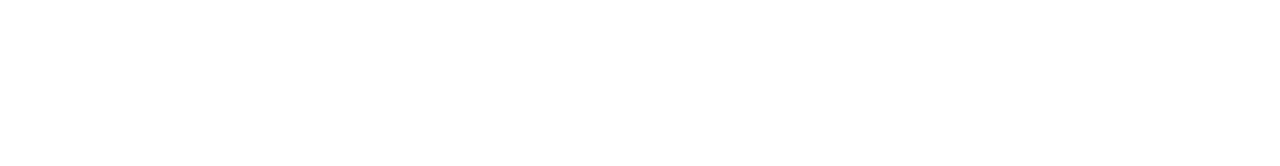
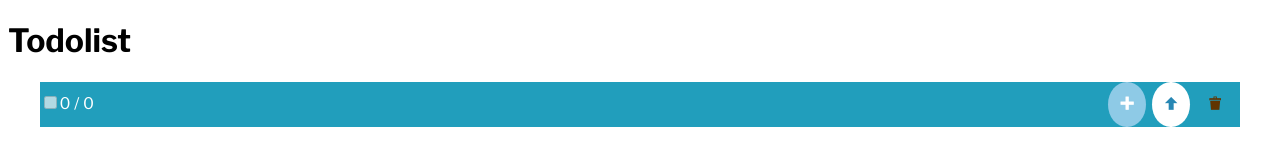
Before and after one commit to dacodemaniak/js-fondamentals, a website built with Vite: page src/index.html in a window 1280 px wide. Built offline with nearby package versions, Linux system fonts and the light colour scheme.

Commit message:
Pure css design

```diff
--- /dev/null
+++ b/src/css/buttons.css
@@ -0,0 +1,53 @@
+@import "./variables.css";
+
+:root {
+    --height: 2.8em;
+    --width: 2.8em;
+}
+
+.btn {
+    border: none;
+    background: transparent;
+}
+
+.btn-rounded {
+    width: var(--height);
+    width: var(--width);
+    border-radius: 50%;
+}
+
+.btn.primary {
+    background-color: var(--primary-hsl);
+    color: var(--primary-lighten);
+}
+.btn.primary[disabled] {
+    background-color: var(--primary-lighten);
+    color: var(--primary-darken);
+}
+
+.btn.secondary {
+    background-color: var(--secondary-hsl);
+    color: var(--secondary-lighten);
+}
+.btn.secondary[disabled] {
+    background-color: var(--secondary-lighten);
+    color: var(--secondary-darken);
+}
+
+.btn.light {
+    background-color: var(--light-hsl);
+    color: var(--light-lighten);
+}
+.btn.light[disabled] {
+    background-color: var(--light-lighten);
+     color: var(--light-darken);
+}
+
+.btn.danger {
+    background-color: var(--danger-hsl);
+    color: var(--danger-lighten);
+}
+.btn.danger[disabled] {
+    background-color: var(--danger-lighten);
+     color: var(--danger-darken);
+}
--- /dev/null
+++ b/src/css/icon.css
@@ -0,0 +1,36 @@
+@font-face {
+  font-family: 'icomoon';
+  src:  url('fonts/icomoon.eot?uiemgk');
+  src:  url('fonts/icomoon.eot?uiemgk#iefix') format('embedded-opentype'),
+    url('fonts/icomoon.ttf?uiemgk') format('truetype'),
+    url('fonts/icomoon.woff?uiemgk') format('woff'),
+    url('fonts/icomoon.svg?uiemgk#icomoon') format('svg');
+  font-weight: normal;
+  font-style: normal;
+  font-display: block;
+}
+
+[class^="icon-"], [class*=" icon-"] {
+  /* use !important to prevent issues with browser extensions that change fonts */
+  font-family: 'icomoon' !important;
+  speak: never;
+  font-style: normal;
+  font-weight: normal;
+  font-variant: normal;
+  text-transform: none;
+  line-height: 1;
+
+  /* Better Font Rendering =========== */
+  -webkit-font-smoothing: antialiased;
+  -moz-osx-font-smoothing: grayscale;
+}
+
+.icon-bin2:before {
+  content: "\e9ad";
+}
+.icon-plus:before {
+  content: "\ea0a";
+}
+.icon-arrow-up:before {
+  content: "\ea32";
+}
--- /dev/null
+++ b/src/css/main.css
@@ -0,0 +1,22 @@
+@import url('https://fonts.googleapis.com/css2?family=Libre+Franklin:ital,wght@0,100..900;1,100..900&family=Poppins:wght@300;400;700&display=swap');
+@import "./icon.css";
+@import "./toolbar.css";
+@import "./buttons.css";
+
+body {
+    font-family: "Libre Franklin";
+    font-weight: 400;
+    font-size: 1em;
+}
+
+.selector-bar {
+    display: flex;
+}
+
+.button-bar {
+    display: flex;
+    justify-content: flex-end;
+}
+.button-bar button.btn {
+    margin-right: .5em;
+}
--- /dev/null
+++ b/src/css/toolbar.css
@@ -0,0 +1,30 @@
+@import "./variables.css";
+
+:root {
+    --height: 3em;
+}
+
+.toolbar {
+    display: flex;
+    width: 95%;
+    margin: 0 auto;
+    height: var(--height);
+    line-height: var(--height);
+    vertical-align: middle;
+    justify-content: space-between;
+}
+
+.toolbar.primary {
+    background-color: var(--primary);
+    color: #fff;
+}
+
+.toolbar.secondary {
+    background-color: var(--secondary);
+    color: #fff;
+}
+
+.toolbar.light {
+    background-color: var(--light);
+    color: #000;
+}
--- /dev/null
+++ b/src/css/variables.css
@@ -0,0 +1,25 @@
+:root {
+    --primary: #023047;
+    --secondary: #219ebc;
+    --light: #8ecae6;
+    --warning: #ffb703;
+    --danger: #fb8500;
+
+    --primary-hsl: hsl(200, 95%, 14%);
+    --secondary-hsl: hsl(192, 70%, 43%);
+    --light-hsl: hsl(199, 64%, 73%);
+    --warning-hsl: hsl(43, 100%, 51%);
+    --danger-hsl: hsl(32, 100%, 49%);
+
+    --primary-lighten: hsl(200, 95%, 34%);
+    --secondary-lighten: hsl(192, 70%, 73%);
+    --light-lighten: hsl(199, 64%, 100%);
+    --warning-lighten: hsl(43, 100%, 81%);
+    --danger-ligthen: hsl(32, 100%, 79%);
+
+    --primary-darken: hsl(200, 95%, 0%);
+    --secondary-darken: hsl(192, 70%, 13%);
+    --light-darken: hsl(199, 64%, 43%);
+    --warning-darken: hsl(43, 100%, 21%);
+    --danger-darken: hsl(32, 100%, 19%);
+}
--- a/src/index.html
+++ b/src/index.html
@@ -2,12 +2,41 @@
 <html>
     <head>
         <meta charset="utf-8">
-        <meta name="viewport" content="width: device-width;initial-scale:1.0;maximum-scale:1.0;user-scalable:no">
+        <meta name="viewport" content="width=device-width,initial-scale=1.0,maximum-scale=1.0,user-scalable=no">
 
         <title>Todolist</title>
 
         <script type="module" src="./js/main.js" defer></script>
+
+        <link href="./css/main.css" rel="stylesheet">
     </head>
 
-    <body></body>
+    <body>
+        <header>
+            <!-- Title goes here-->
+             <h1></h1>
+        </header>
+
+        <div class="toolbar secondary">
+            <div class="selector-bar">
+                <div class="selector">
+                    <input type="checkbox" name="select-deselect-all" disabled>
+                </div>
+                <div class="selector-indicator">
+                    <span class="selected">0</span> / <span class="all-items">0</span>
+                </div>
+            </div>
+            <div class="button-bar">
+                <button class="btn btn-rounded light" type="button">
+                    <i class="icon-plus"></i>
+                </button>
+                <button class="btn btn-rounded light" type="button" disabled>
+                    <i class="icon-arrow-up"></i>
+                </button>
+                <button class="btn btn-rounded danger" type="button" disabled>
+                    <i class="icon-bin2"></i>
+                </button>
+            </div>
+        </div>
+    </body>
 </html>
--- a/src/js/main.js
+++ b/src/js/main.js
@@ -1,3 +1,17 @@
+/**
+ * displayTitle
+ * @param void
+ * @returns void
+ * Just display some string in the main HTML page title
+ */
+const displayTitle = () => {
+    const titleSlot = document.querySelector('h1')
+    titleSlot.innerText = 'Todolist'
+}
+
+/**
+ * Self callable function
+ */
 (() => {
-    console.log(`I was executed`)
+    displayTitle()
 })()
```
Also changed, not shown: src/css/fonts/icomoon.ttf (added), src/css/fonts/icomoon.woff (added), 5 other files.
